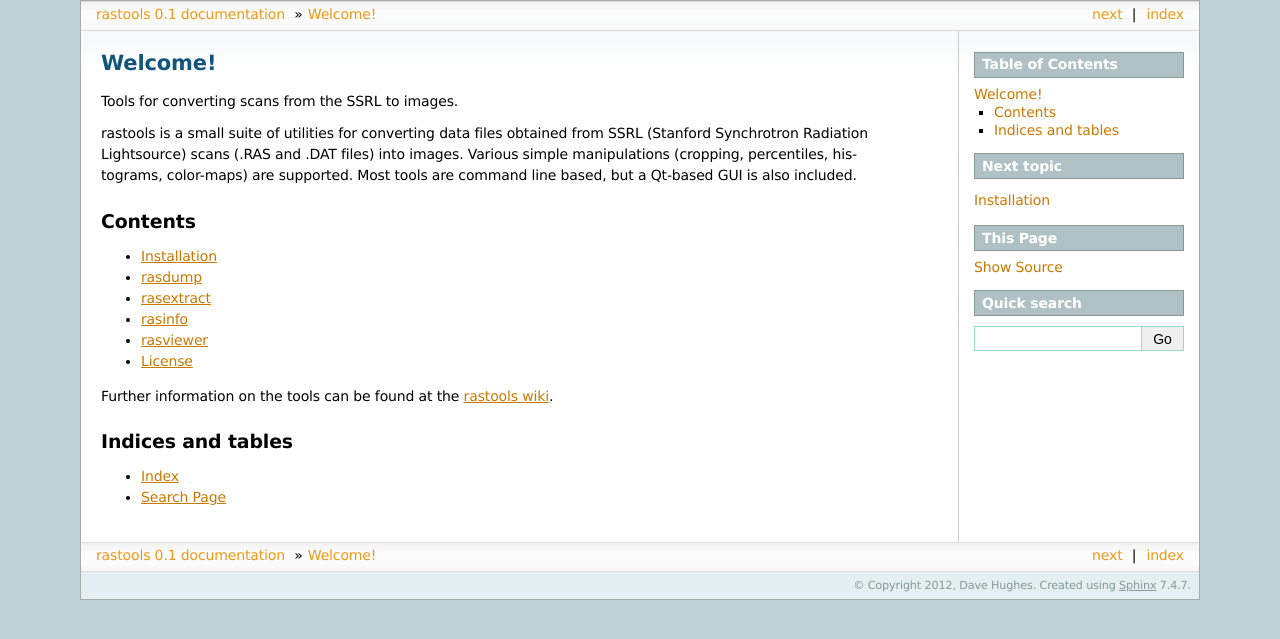
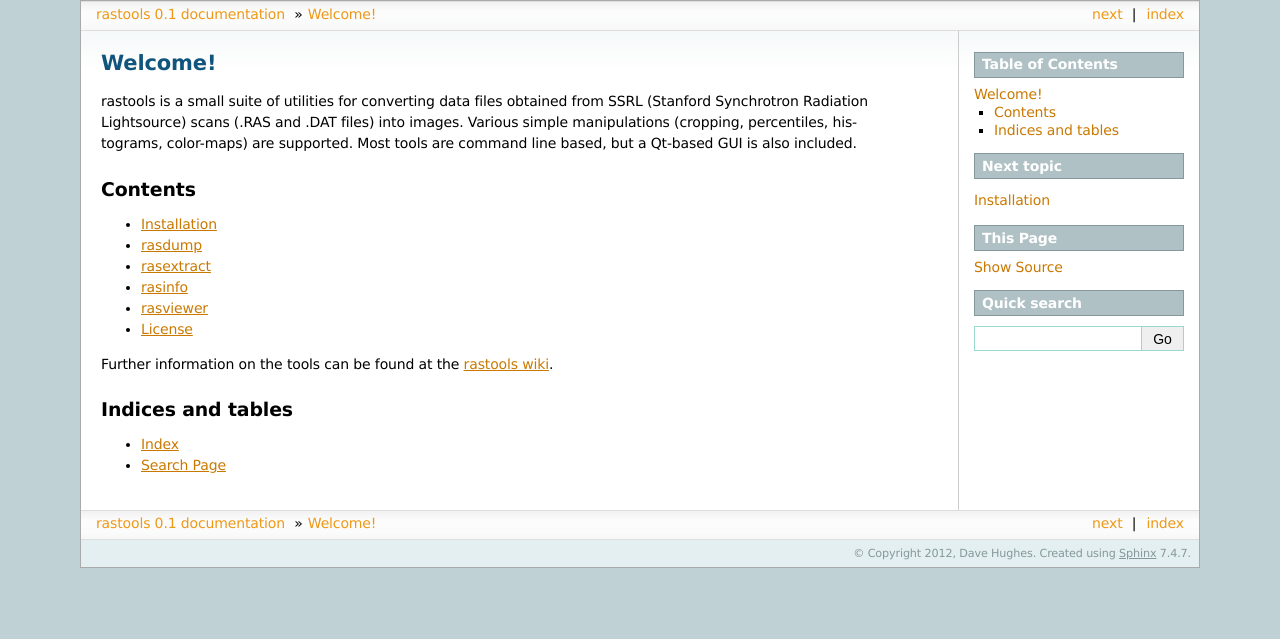
Before and after one commit to waveform-computing/rastools, a Sphinx documentation site: the page built from docs/index.rst, in a window 1280 px wide. Shown: the top 639 px of the page. Built offline with Sphinx 7.4.7, drawn with Linux system fonts in a browser that asks for light colours; part of the change alters nothing that is shown.

```diff
--- a/docs/conf.py
+++ b/docs/conf.py
@@ -99,7 +99,7 @@ html_theme = 'sphinxdoc'
 # Theme options are theme-specific and customize the look and feel of a theme
 # further.  For a list of options available for each theme, see the
 # documentation.
-html_theme_options = { }
+#html_theme_options = {}
 
 # Add any paths that contain custom themes here, relative to this directory.
 #html_theme_path = []
@@ -172,11 +172,16 @@ htmlhelp_basename = 'rastoolsdoc'
 
 # -- Options for LaTeX output --------------------------------------------------
 
-# The paper size ('letter' or 'a4').
-latex_paper_size = 'a4'
+latex_elements = {
+# The paper size ('letterpaper' or 'a4paper').
+'papersize': 'a4paper',
 
 # The font size ('10pt', '11pt' or '12pt').
-latex_font_size = '10pt'
+'pointsize': '10pt',
+
+# Additional stuff for the LaTeX preamble.
+#'preamble': '',
+}
 
 # Grouping the document tree into LaTeX files. List of tuples
 # (source start file, target name, title, author, documentclass [howto/manual]).
@@ -198,9 +203,6 @@ latex_documents = [
 # If true, show URL addresses after external links.
 #latex_show_urls = False
 
-# Additional stuff for the LaTeX preamble.
-#latex_preamble = ''
-
 # Documents to append as an appendix to all manuals.
 #latex_appendices = []
 
@@ -217,3 +219,25 @@ man_pages = [
     ('rasdump',    'rasdump',    u'rasdump utility',        AUTHORS, 1),
     ('rasextract', 'rasextract', u'rasextract utility',     AUTHORS, 1),
 ]
+
+# If true, show URL addresses after external links.
+#man_show_urls = False
+
+
+# -- Options for Texinfo output ------------------------------------------------
+
+# Grouping the document tree into Texinfo files. List of tuples
+# (source start file, target name, title, author,
+#  dir menu entry, description, category)
+texinfo_documents = [
+  ('index', 'rastools', u'rastools Documentation', AUTHORS[0], 'rastools', 'One line description of project.', 'Miscellaneous'),
+]
+
+# Documents to append as an appendix to all manuals.
+#texinfo_appendices = []
+
+# If false, no module index is generated.
+#texinfo_domain_indices = True
+
+# How to display URL addresses: 'footnote', 'no', or 'inline'.
+#texinfo_show_urls = 'footnote'
--- a/docs/index.rst
+++ b/docs/index.rst
@@ -1,8 +1,6 @@
 ========
 Welcome!
 ========
-
-Tools for converting scans from the SSRL to images.
 
 rastools is a small suite of utilities for converting data files obtained from
 SSRL (Stanford Synchrotron Radiation Lightsource) scans (.RAS and .DAT files)
```
Also changed, not shown: 1 other file.
